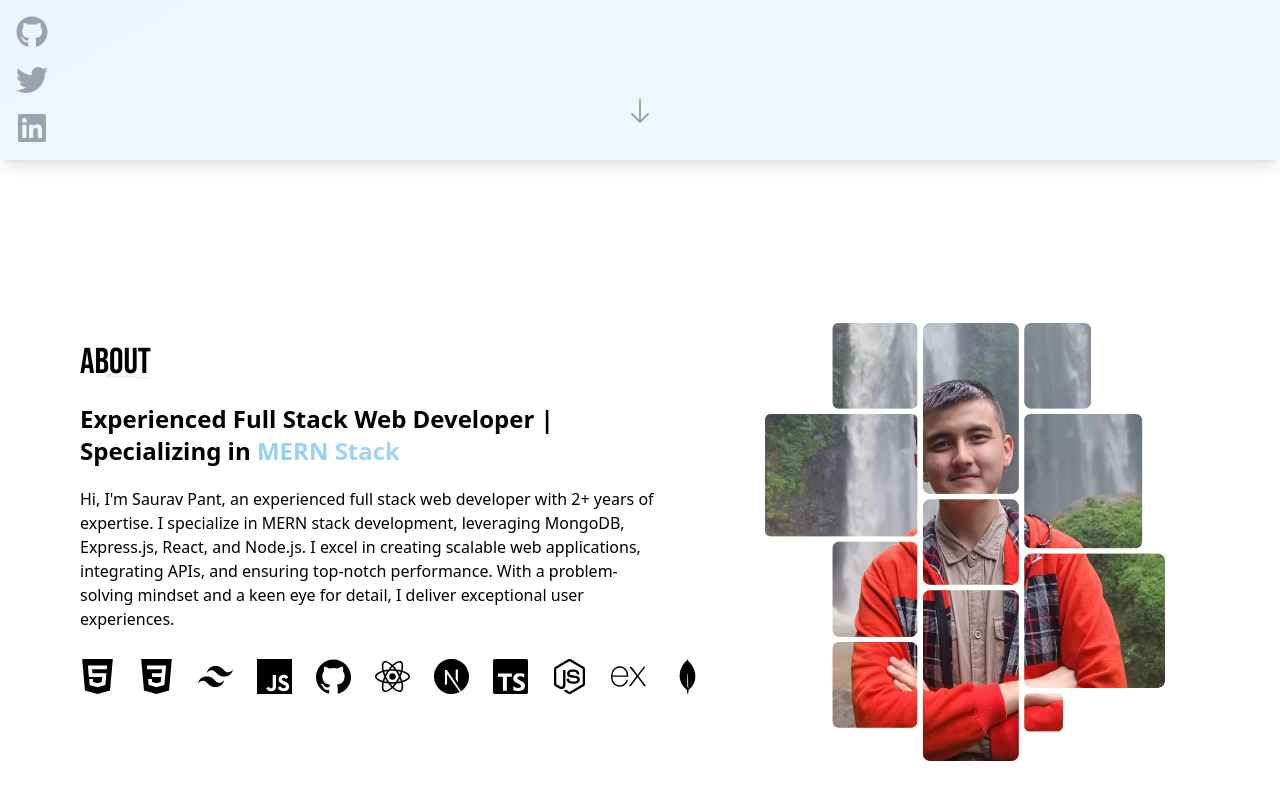
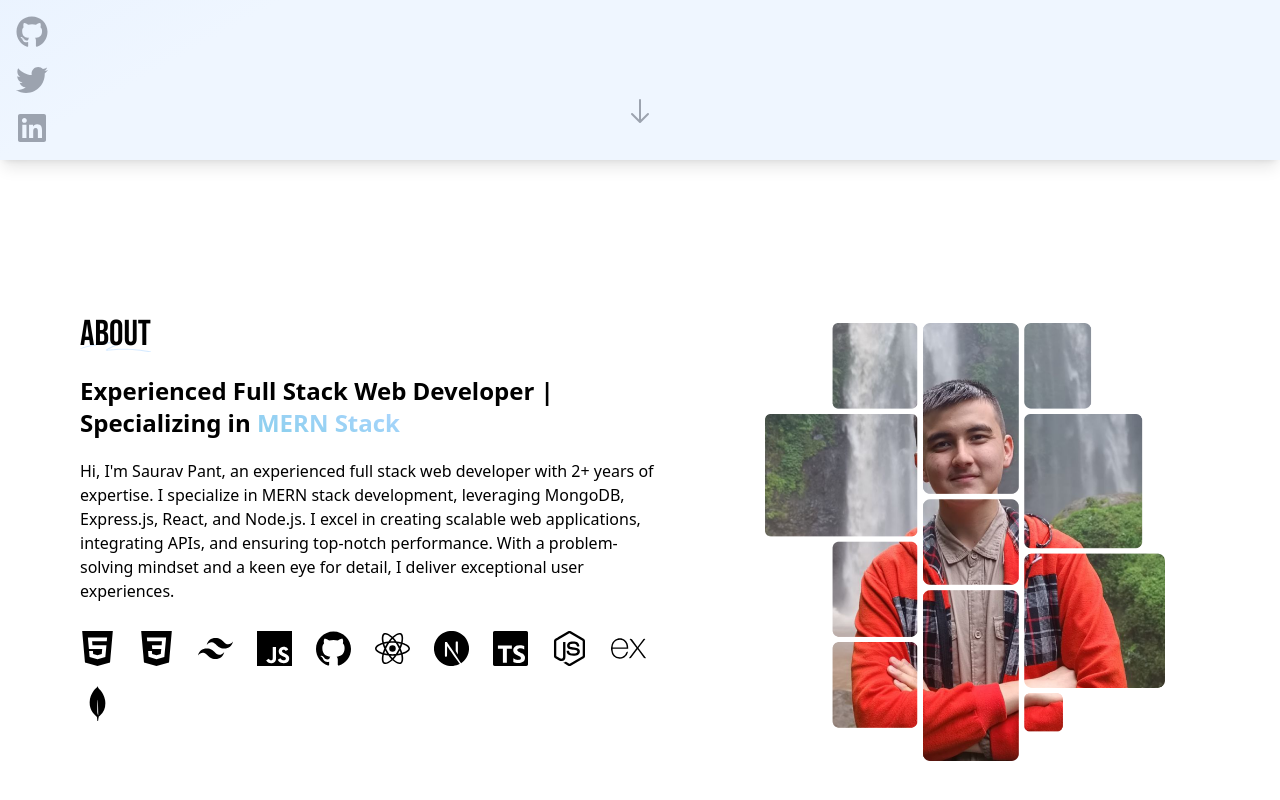
Before and after one commit to Saurav-Pant/Portfolio_New, a Next.js app in the folder portfolio/: page / in a window 1280 px wide. Shown: the part 560-1360 px from the top of the page. Built offline with nearby package versions, Linux system fonts and the light colour scheme.

Commit message:
Only Profile Left

```diff
--- a/portfolio/app/Components/About.tsx
+++ b/portfolio/app/Components/About.tsx
@@ -105,20 +105,19 @@ const About = (props: Props) => {
           I deliver exceptional user experiences.
         </p>
         <div className="flex items-center justify-center py-5 space-x-6 sm:py-7">
+          <div className="flex flex-wrap items-center justify-start gap-x-6 gap-y-5">
             {skills.map((skill) => {
               const Icon = skill.icon;
               return (
-              <div key={skill.id} className="relative inline-block group ">
+                <div key={skill.id} className="relative inline-block group">
                   <Icon size={35} />
-                <span
-                  className="opacity-0 absolute top-10 left-1/2 transform -translate-x-1/2 translate-y-2 group-hover:opacity-100 bg-white px-2 py-1 rounded-md shadow-lg transition duration-300 ease-in-out
-                "
-                >
+                  <span className="opacity-0 absolute md:top-10 left-1/2 transform -translate-x-1/2 translate-y-2 group-hover:opacity-100 bg-white px-2 py-1 rounded-md shadow-lg transition duration-300 ease-in-out">
                     {skill.name}
                   </span>
                 </div>
               );
             })}
+          </div>
         </div>
       </div>
 
```
Lines whose indentation alone changed are shown as unchanged.
